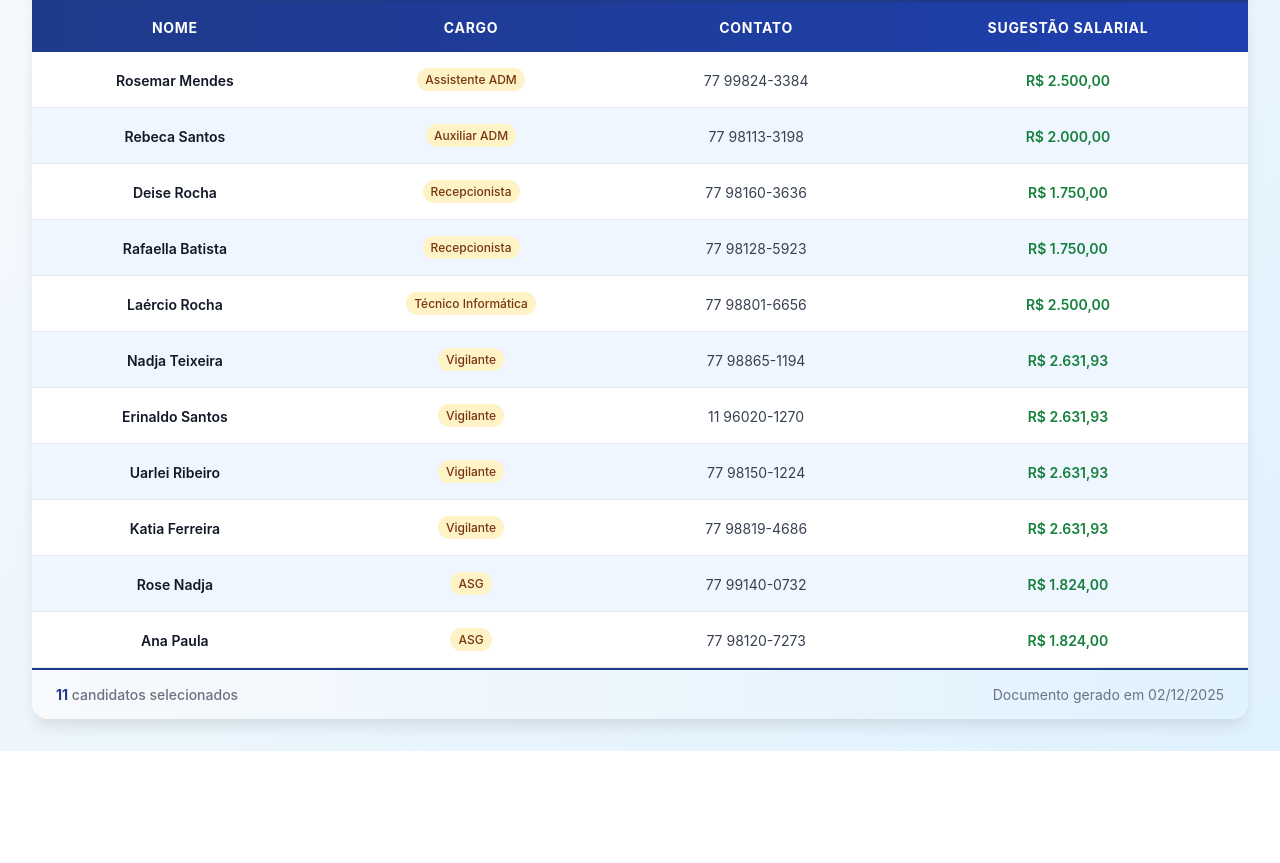
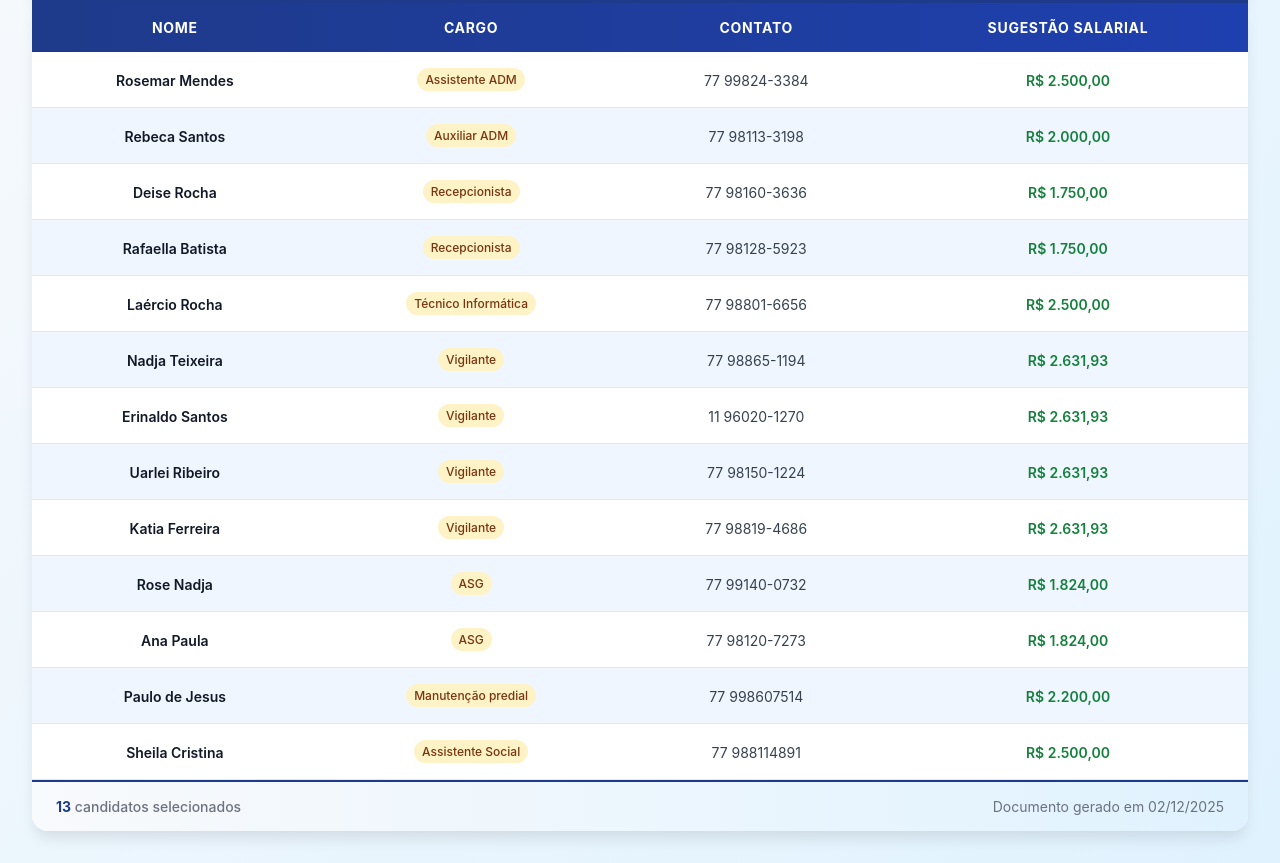
Before and after one commit to GabrielCorreia19/planilha-vagas-vca, a plain HTML site: page index.html in a window 1280 px wide. Shown: the part 298-1161 px from the top of the page. Before the commit the page ends 1049 px from the top, so only its background shows below. Drawn offline with Linux system fonts and the light colour scheme.

Commit message:
add candidates data for Paulo de Jesus and Sheila Cristina

```diff
--- a/index.html
+++ b/index.html
@@ -465,6 +465,18 @@
           contato: "77 98120-7273",
           salario: "R$ 1.824,00",
         },
+        {
+          nome: "Paulo de Jesus",
+          cargo: "Manutenção predial",
+          contato: " 77 998607514",
+          salario: "R$ 2.200,00",
+        },
+        {
+          nome: "Sheila Cristina",
+          cargo: "Assistente Social",
+          contato: " 77 988114891",
+          salario: "R$ 2.500,00",
+        },
       ];
 
       // Preencher tabela
```
